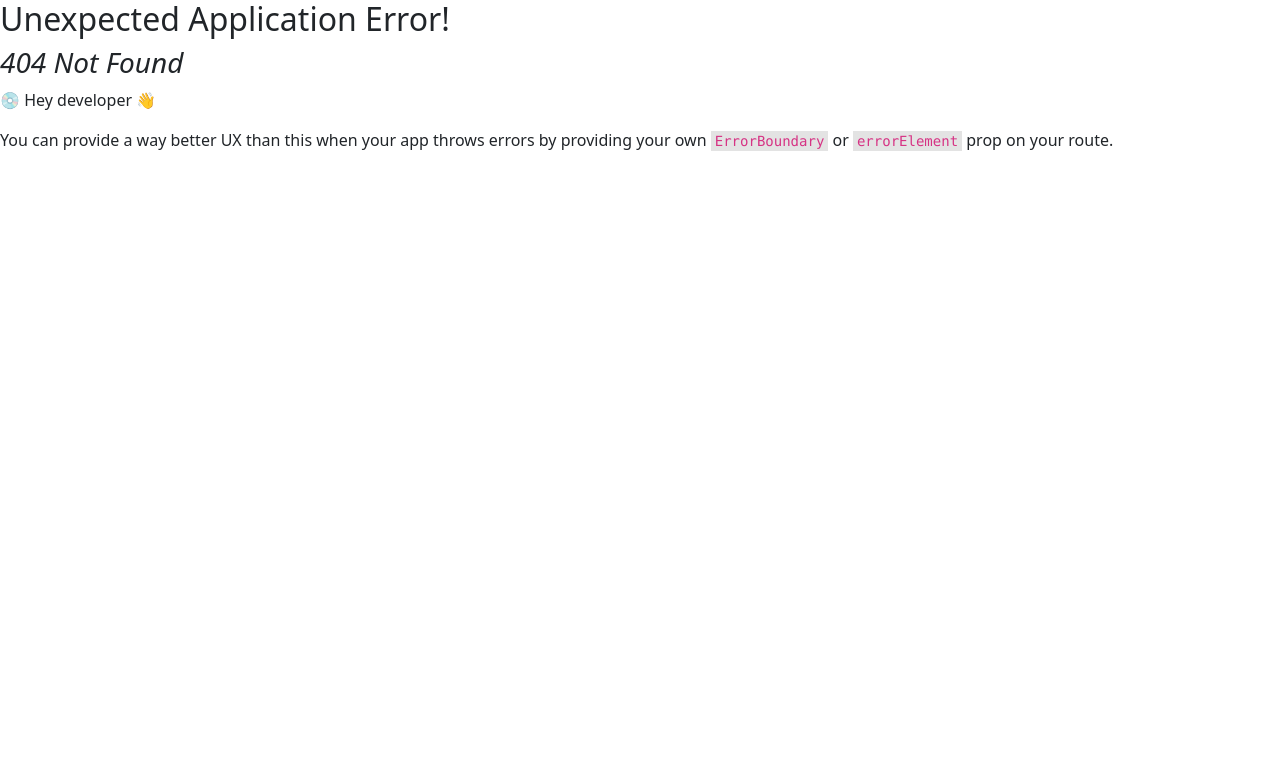
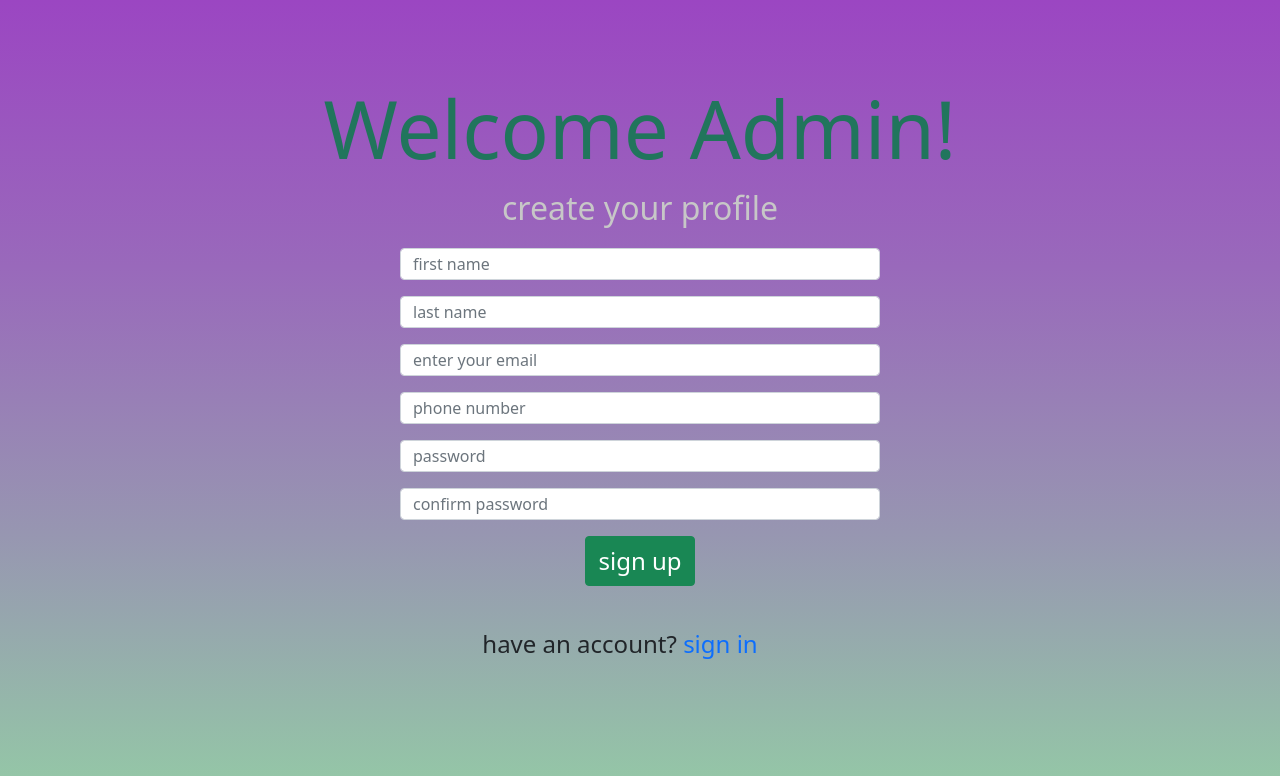
Before and after one commit to Pulse-Programmer/Main-Project-Frontend, a React (Create React App) app: page /admin-signup in a window 1280 px wide. Before the commit this address had no page. Shown: the top 776 px of the page. Built offline with nearby package versions, Linux system fonts and the light colour scheme.

Commit message:
intial commit

```diff
--- /dev/null
+++ b/src/CSS/signups-css/signup.css
@@ -0,0 +1,97 @@
+.signup{
+    background: linear-gradient(to bottom, #9B46C2, #9969BB,#9796B1,#94CAA6);
+    height: 100vh;
+}
+.input{
+    width: 60vh;
+    margin-left: auto;
+    margin-right: auto;
+}
+.form-control{
+    height:4vh;
+    margin-top: 2vh;
+}
+.h4{
+    margin-top: 2vh;
+    text-align: center;
+
+}
+a{
+    text-decoration: none;
+}
+.btn2{
+    text-align: center;
+    font-size: 3vh;
+
+}
+.up{
+    display: flex;
+    justify-content: center;
+    margin-top: 5vh;
+}
+.don{
+    font-size: 3vh;
+    padding-right: 5vh;
+}
+
+@media (min-width: 576px){
+    .landing{
+
+        height: 180vh;
+    }
+    .h1{
+        font-size: 6vh;
+
+    }
+    .p1{
+        font-size: 3vh;
+    }
+    .wel{
+        margin-top: 3vh;
+        padding-top: 3vh;
+    }
+
+}
+@media (min-width: 768px){
+    .signup{
+        height: 100vh;
+
+    }
+    .h1{
+        font-size: 8vh;
+        padding-top: 10vh;
+    }
+    .wel{
+        margin-top: 1vh;
+        padding-top: 3vh;
+    }
+    .p1{
+        font-size: 3vh;
+    }
+}
+@media (min-width: 992px){
+    .signup{
+        height: 100vh;
+
+    }
+    .h1{
+        font-size: 10vh;
+        padding-top: 10vh;
+    }
+    .wel{
+        margin-top: 1vh;
+        padding-top: 3vh;
+    }
+    .p1{
+        font-size: 4vh;
+    }
+}
+@media (min-width: 1200px){
+    .signup{
+        height: 100vh;
+
+    }
+    .h1{
+        font-size: 10vh;
+    }
+}
--- a/src/components/landing.jsx
+++ b/src/components/landing.jsx
@@ -1,5 +1,5 @@
 import React  from "react";
-import '/home/victor/Moringa/Code/SE-phase-5/final-project/Main-Project-Frontend/src/CSS/landing.css'
+import '../CSS/landing.css'
 import { Link } from "react-router-dom";
 
 
--- a/src/components/logins/admin-login.jsx
+++ b/src/components/logins/admin-login.jsx
@@ -1,5 +1,5 @@
 import React from "react";
-import '/home/victor/Moringa/Code/SE-phase-5/final-project/Main-Project-Frontend/src/CSS/logins-css/login.css'
+import '../../CSS/logins-css/login.css'
 
 
 
@@ -36,7 +36,9 @@ function Adminlogin() {
         </div>
         <div className="up">
             <p className="don">Don't have an account? </p>
+            <a href="/admin-signup">
             <button type="button" className="btn btn2 btn-success">Sign up</button>
+            </a>
         </div>
       </div>
     </div>
--- a/src/components/logins/employer-login.jsx
+++ b/src/components/logins/employer-login.jsx
@@ -1,5 +1,5 @@
 import React from "react";
-import '/home/victor/Moringa/Code/SE-phase-5/final-project/Main-Project-Frontend/src/CSS/logins-css/login.css'
+import '../../CSS/logins-css/login.css'
 
 
 
@@ -36,7 +36,9 @@ function Employerlogin() {
         </div>
         <div className="up">
             <p className="don">Don't have an account? </p>
+            <a href="/employer-signup">
             <button type="button" className="btn btn2 btn-success">Sign up</button>
+            </a>
         </div>
       </div>
     </div>
--- a/src/components/logins/jobseekers-login.jsx
+++ b/src/components/logins/jobseekers-login.jsx
@@ -1,5 +1,5 @@
 import React from "react";
-import '/home/victor/Moringa/Code/SE-phase-5/final-project/Main-Project-Frontend/src/CSS/logins-css/login.css'
+import '../../CSS/logins-css/login.css'
 
 
 
@@ -36,7 +36,9 @@ function Jobseekerlogin() {
         </div>
         <div className="up">
             <p className="don">Don't have an account? </p>
+            <a href="/jobseeker-signup">
             <button type="button" className="btn btn2 btn-success">Sign up</button>
+            </a>
         </div>
       </div>
     </div>
--- /dev/null
+++ b/src/components/signups/admin-signUp.jsx
@@ -0,0 +1,63 @@
+import React from 'react';
+import '../../CSS/signups-css/signup.css'
+
+const AdminSignUp = () => {
+  return (
+    <div className="signup">
+      <h1 className='h1'>Welcome Admin!</h1>
+      <p className='p1'>create your profile</p>
+      <form>
+        <div className='mb-3 input'>
+        <input
+            type="text"
+            className='form-control'
+            placeholder="first name" />
+
+        </div>
+        <div className='mb-3 input'>
+        <input
+            type="text"
+            className='form-control'
+            placeholder="last name" />
+
+        </div>
+        <div className='mb-3 input'>
+        <input
+            type="email"
+            className='form-control'
+            placeholder="enter your email" />
+
+        </div>
+        <div className='mb-3 input'>
+        <input
+            type="tel"
+            className='form-control'
+            placeholder="phone number" />
+
+        </div>
+        <div className='mb-3 input'>
+        <input
+            type="password"
+            className='form-control'
+            placeholder="password" />
+
+        </div>
+        <div className='mb-3 input'>
+        <input
+            type="password"
+            className='form-control'
+            placeholder="confirm password" />
+
+        </div>
+        <div className='h4'>
+        <button type='submit' className='btn btn2 btn-success'>sign up</button>
+        </div>
+      </form>
+      <div className='up'>
+      <p className='don'>have an account? <a href="/admin-login">sign in</a></p>
+      </div>
+    </div>
+  );
+};
+
+export default AdminSignUp;
--- /dev/null
+++ b/src/components/signups/employer-signUp.jsx
@@ -0,0 +1,62 @@
+import React from 'react';
+
+const EmployerSignUp = () => {
+  return (
+    <div className="signup">
+      <h1 className='h1'>Welcome Employer!</h1>
+      <p className='p1'>create your profile</p>
+      <form>
+        <div className='mb-3 input'>
+        <input
+            type="text"
+            className='form-control'
+            placeholder="first name" />
+
+        </div>
+        <div className='mb-3 input'>
+        <input
+            type="text"
+            className= 'form-control'
+            placeholder="last name" />
+
+        </div>
+        <div className='mb-3 input'>
+        <input
+            type="email"
+            className='form-control'
+            placeholder="enter your email" />
+
+        </div>
+        <div className='mb-3 input'>
+        <input
+            type="tel"
+            className= 'form-control'
+            placeholder="phone number" />
+
+        </div>
+        <div className='mb-3 input'>
+        <input
+            type="password"
+            className='form-control'
+            placeholder="password" />
+
+        </div>
+        <div className='mb-3 input'>
+        <input
+            type="password"
+            className='form-control'
+            placeholder="confirm password" />
+
+        </div>
+        <div className='h4'>
+        <button type='submit' className='btn btn2 btn-success'>sign up</button>
+        </div>
+      </form>
+      <div className='up'>
+        <p className='don'>don't have an account? <a href="/employer-login">sign in</a></p>
+      </div>
+    </div>
+  );
+};
+
+export default EmployerSignUp;
--- /dev/null
+++ b/src/components/signups/jobseeker-signUp.jsx
@@ -0,0 +1,95 @@
+import React from 'react';
+import '../../CSS/signups-css/signup.css'
+
+const JobSeekerSignUp = () => {
+  return (
+    <div className="signup">
+      <h1 className='h1'>Welcome job seeker!</h1>
+      <p className='p1'>create your profile</p>
+      <form >
+        <div className='mb-3 input'>
+        <input
+          className='form-control'
+          type="text"
+          name="firstName"
+          placeholder="first name"
+
+        />
+        </div>
+        <div className='mb-3 input'>
+        <input
+          className='form-control'
+          type="text"
+          name="lastName"
+          placeholder="sir name"
+
+        />
+        </div>
+        <div className='mb-3 input'>
+        <input
+          className='form-control'
+          type="email"
+          name="email"
+          placeholder="enter your email"
+
+        />
+        </div>
+        <div className='mb-3 input'>
+        <input
+          className='form-control'
+          type="text"
+          name="username"
+          placeholder="username"
+
+        />
+        </div>
+        <div className='mb-3 input'>
+        <input
+          className='form-control'
+          type="text"
+          name="jobCategory"
+          placeholder="job category"
+
+        />
+        </div>
+        <div className='mb-3 input'>
+        <input
+          type="tel"
+          className='form-control'
+          name="phoneNumber"
+          placeholder="phone number"
+
+        />
+        </div>
+        <div className='mb-3 input'>
+        <input
+          className='form-control'
+          type="password"
+          name="password"
+          placeholder="password"
+
+        />
+        </div>
+        <div className='mb-3 input'>
+        <input
+          className='form-control'
+          type="password"
+          name="confirmPassword"
+          placeholder="confirm password"
+
+        />
+        </div>
+        <div className='h4'>
+        <button type="submit" className='btn btn2 btn-success'>sign up</button>
+        </div>
+      </form>
+      <div className='up'>
+      <p className='don'>
+        have an account? <a href="/jobseeker-login">sign in</a>
+      </p>
+      </div>
+    </div>
+  );
+};
+
+export default JobSeekerSignUp;
```
Also changed, not shown: src/routes.js (+18 -1 lines).
